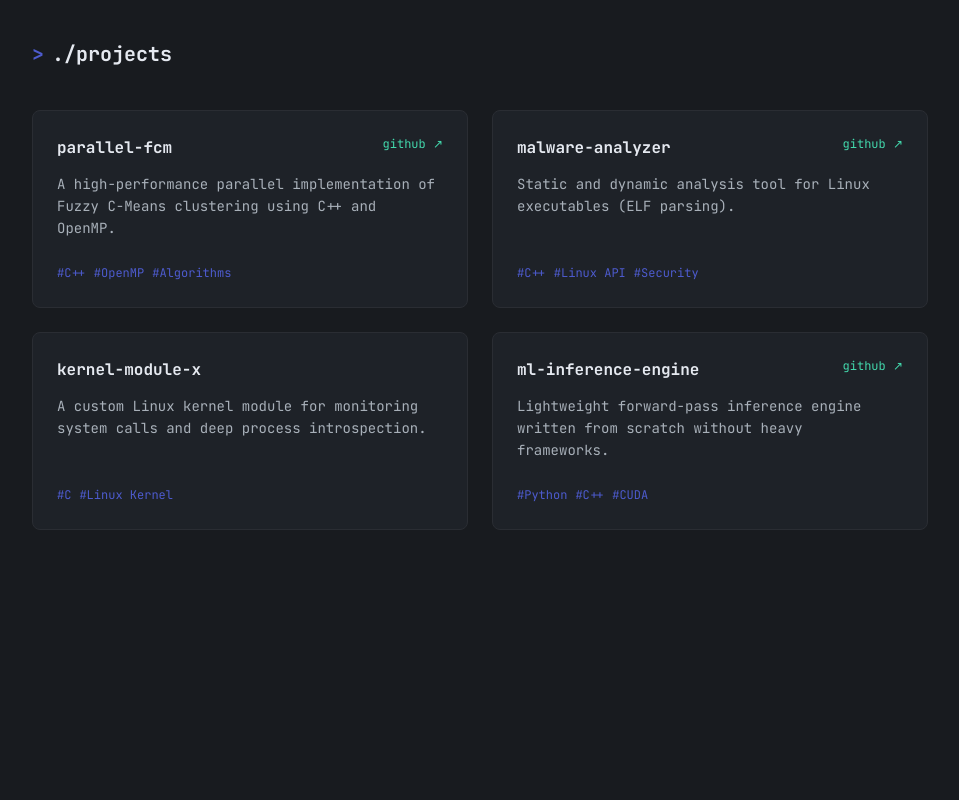
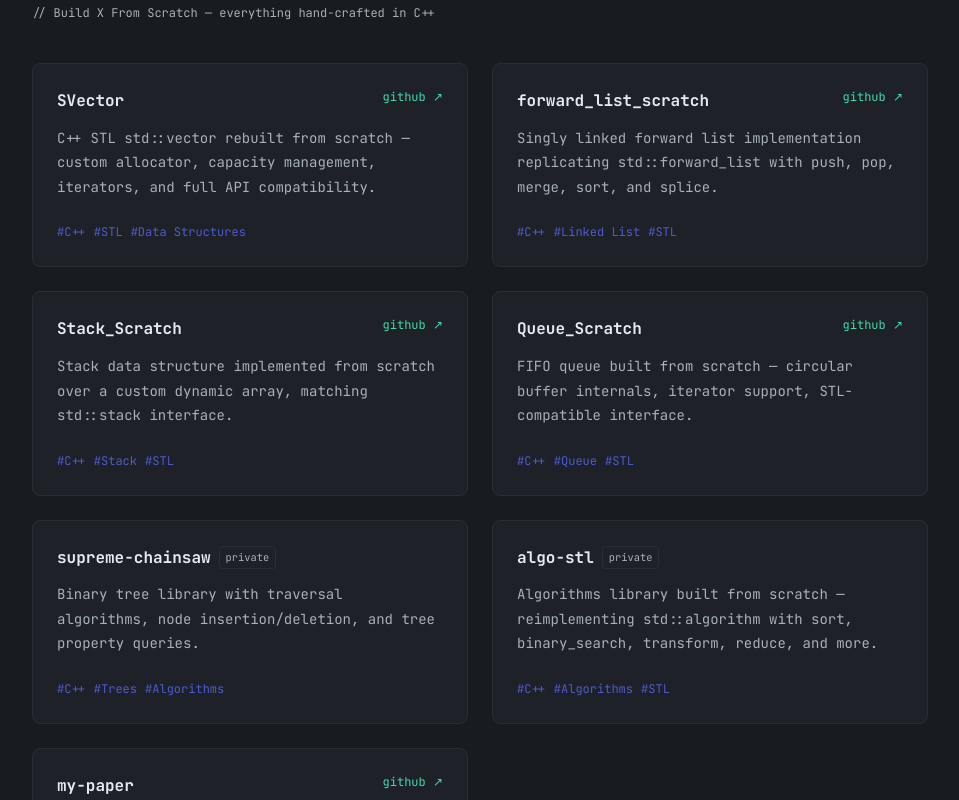
Before and after one commit to yusuf601/Archy, a React (Vite) app: page / in a window 1280 px wide. Shown: the part 1660-2460 px from the top of the page, without its empty margins (160-1119 px from the left). Built offline with nearby package versions, Linux system fonts and the light colour scheme.

Commit message:
feat: fill projects section with real Build-X-From-Scratch C++ repos

```diff
--- a/src/pages/Projects.jsx
+++ b/src/pages/Projects.jsx
@@ -9,28 +9,53 @@ const fadeUp = {
 const Projects = () => {
     const projects = [
         {
-            name: "parallel-fcm",
-            desc: "A high-performance parallel implementation of Fuzzy C-Means clustering using C++ and OpenMP.",
-            github: "https://github.com/yusuf601/parallel-fcm",
-            tech: ["C++", "OpenMP", "Algorithms"]
+            name: "SVector",
+            desc: "C++ STL std::vector rebuilt from scratch — custom allocator, capacity management, iterators, and full API compatibility.",
+            github: "https://github.com/Build-X-From-Scratch/SVector",
+            tech: ["C++", "STL", "Data Structures"],
+            private: false,
         },
         {
-            name: "malware-analyzer",
-            desc: "Static and dynamic analysis tool for Linux executables (ELF parsing).",
-            github: "https://github.com/yusuf601/malware-analyzer",
-            tech: ["C++", "Linux API", "Security"]
+            name: "forward_list_scratch",
+            desc: "Singly linked forward list implementation replicating std::forward_list with push, pop, merge, sort, and splice.",
+            github: "https://github.com/Build-X-From-Scratch/forward_list_sratch",
+            tech: ["C++", "Linked List", "STL"],
+            private: false,
         },
         {
-            name: "kernel-module-x",
-            desc: "A custom Linux kernel module for monitoring system calls and deep process introspection.",
-            github: "#",
-            tech: ["C", "Linux Kernel"]
+            name: "Stack_Scratch",
+            desc: "Stack data structure implemented from scratch over a custom dynamic array, matching std::stack interface.",
+            github: "https://github.com/Build-X-From-Scratch/Stack_Scratch",
+            tech: ["C++", "Stack", "STL"],
+            private: false,
         },
         {
-            name: "ml-inference-engine",
-            desc: "Lightweight forward-pass inference engine written from scratch without heavy frameworks.",
-            github: "https://github.com/yusuf601/ml-inference-engine",
-            tech: ["Python", "C++", "CUDA"]
+            name: "Queue_Scratch",
+            desc: "FIFO queue built from scratch — circular buffer internals, iterator support, STL-compatible interface.",
+            github: "https://github.com/Build-X-From-Scratch/Queue-Sratch",
+            tech: ["C++", "Queue", "STL"],
+            private: false,
+        },
+        {
+            name: "supreme-chainsaw",
+            desc: "Binary tree library with traversal algorithms, node insertion/deletion, and tree property queries.",
+            github: "#",
+            tech: ["C++", "Trees", "Algorithms"],
+            private: true,
+        },
+        {
+            name: "algo-stl",
+            desc: "Algorithms library built from scratch — reimplementing std::algorithm with sort, binary_search, transform, reduce, and more.",
+            github: "#",
+            tech: ["C++", "Algorithms", "STL"],
+            private: true,
+        },
+        {
+            name: "my-paper",
+            desc: "Research papers and academic work — explorations in systems programming, ML theory, and computational methods.",
+            github: "https://github.com/yusuf601/my-paper",
+            tech: ["Research", "ML", "Systems"],
+            private: false,
         }
     ];
 
@@ -43,10 +68,21 @@ const Projects = () => {
                     whileInView="visible"
                     viewport={{ once: true, amount: 0.3 }}
                     transition={{ duration: 0.5 }}
-                    className="text-xl font-bold text-[var(--text-primary)] mb-10 flex items-center"
+                    className="text-xl font-bold text-[var(--text-primary)] mb-2 flex items-center"
                 >
                     <span className="text-[var(--accent-blue)] mr-2">&gt;</span> ./projects
                 </motion.h3>
+
+                <motion.p
+                    variants={fadeUp}
+                    initial="hidden"
+                    whileInView="visible"
+                    viewport={{ once: true, amount: 0.3 }}
+                    transition={{ duration: 0.5, delay: 0.05 }}
+                    className="text-xs text-[var(--text-secondary)] mb-10"
+                >
+                    // Build X From Scratch — everything hand-crafted in C++
+                </motion.p>
 
                 <div className="grid grid-cols-1 md:grid-cols-2 gap-6">
                     {projects.map((project, idx) => (
@@ -56,24 +92,31 @@ const Projects = () => {
                             initial="hidden"
                             whileInView="visible"
                             viewport={{ once: true, amount: 0.15 }}
-                            transition={{ duration: 0.5, delay: idx * 0.1 }}
+                            transition={{ duration: 0.5, delay: idx * 0.08 }}
                             className="p-6 border border-[var(--border-light)] rounded-lg bg-[var(--bg-panel)] hover:bg-[var(--bg-panel-hover)] transition-colors flex flex-col"
                         >
                             <div className="flex justify-between items-start mb-3">
-                                <h4 className="text-[var(--text-primary)] font-bold">{project.name}</h4>
-                                {project.github !== '#' && (
+                                <div className="flex items-center gap-2">
+                                    <h4 className="text-[var(--text-primary)] font-bold">{project.name}</h4>
+                                    {project.private && (
+                                        <span className="text-[0.65rem] px-1.5 py-0.5 border border-[var(--border-light)] rounded text-[var(--text-secondary)]">
+                                            private
+                                        </span>
+                                    )}
+                                </div>
+                                {!project.private && (
                                     <a
                                         href={project.github}
                                         target="_blank"
                                         rel="noopener noreferrer"
-                                        className="text-[var(--accent-green)] hover:underline text-xs"
+                                        className="text-[var(--accent-green)] hover:underline text-xs shrink-0"
                                     >
                                         github ↗
                                     </a>
                                 )}
                             </div>
 
-                            <p className="text-sm text-[var(--text-secondary)] mb-6 flex-grow">
+                            <p className="text-sm text-[var(--text-secondary)] mb-6 flex-grow leading-relaxed">
                                 {project.desc}
                             </p>
 
```
